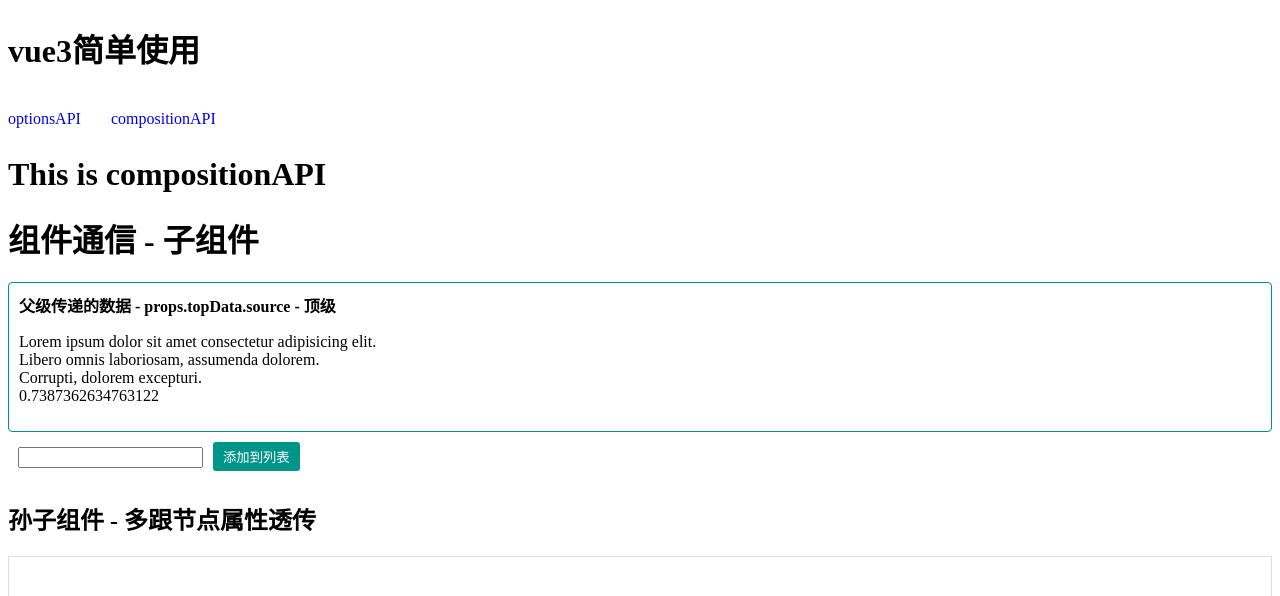
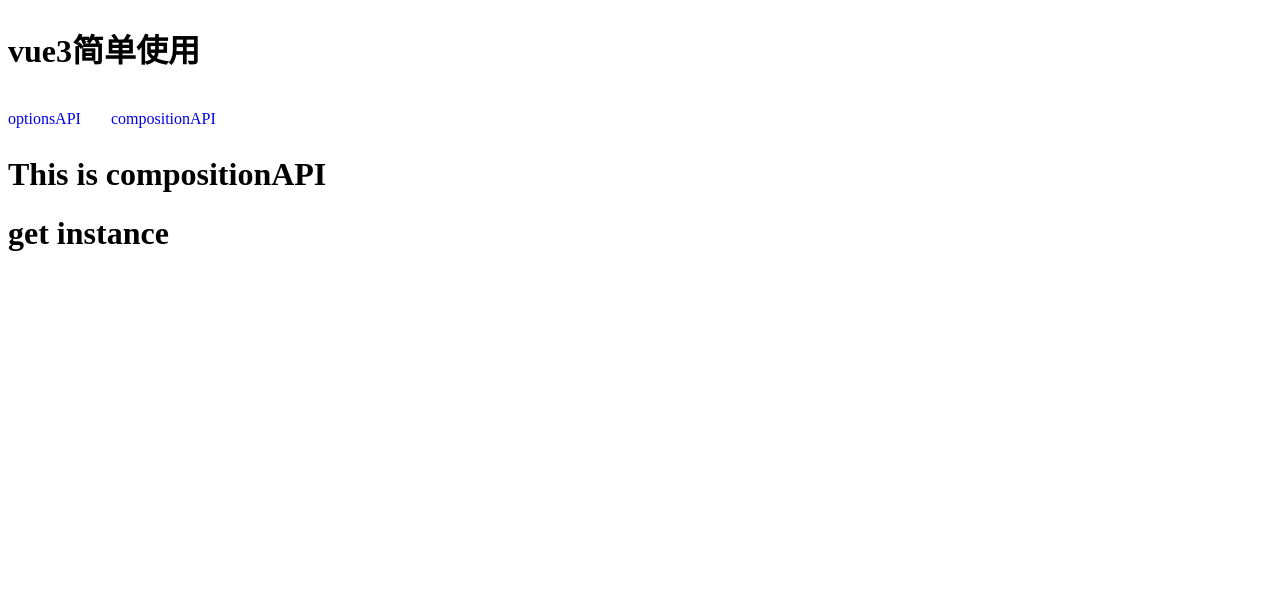
Before and after one commit to 15638833667/vue3, a Vue app: page /compositionAPI in a window 1280 px wide. Shown: the top 596 px of the page. Built offline with nearby package versions, Linux system fonts and the light colour scheme.

Commit message:
示例-this

```diff
--- /dev/null
+++ b/src/components/getInstance.vue
@@ -0,0 +1,32 @@
+<template>
+  <h1>get instance</h1>
+</template>
+
+<script>
+import { onMounted, getCurrentInstance } from "vue";
+
+export default {
+  name: "GetInstance",
+  data() {
+    return {
+      x: 1,
+      y: 2,
+    };
+  },
+  setup() {
+    console.log("this1", this);
+
+    onMounted(() => {
+      console.log("this in onMounted", this);
+      console.log("x", instance.data.x);
+    });
+
+    const instance = getCurrentInstance();
+    console.log("instance", instance);
+  },
+  mounted() {
+    console.log("this2", this);
+    console.log("y", this.y);
+  },
+};
+</script>
--- a/src/views/compositionAPI.vue
+++ b/src/views/compositionAPI.vue
@@ -7,13 +7,14 @@
   <!-- 生命周期 -->
   <!-- <LifeCycles></LifeCycles> -->
   <!-- <LifeCyclesComposition></LifeCyclesComposition> -->
-  <Communication :topData="state" :type="state.type" color="red" fontSize="12" @add="addToList" @addList="addToList"></Communication>
+  <!-- <Communication :topData="state" :type="state.type" color="red" fontSize="12" @add="addToList" @addList="addToList"></Communication> -->
   <!-- <Ref></Ref> -->
   <!-- <RefTemplate></RefTemplate> -->
   <!-- <ToRef></ToRef> -->
   <!-- <ToRefs></ToRefs> -->
   <!-- <Watch></Watch> -->
   <!-- <MousePosition></MousePosition> -->
+  <GetInstance></GetInstance>
 </template>
 <script>
 import LifeCycles from "../components/lifeCycles.vue";
@@ -25,6 +26,7 @@ import RefTemplate from "../components/refTemplate.vue";
 import ToRef from "../components/toRef.vue";
 import ToRefs from "../components/toRefs.vue";
 import MousePosition from "../components/mousePosition/index.vue";
+import GetInstance from "../components/getInstance.vue";
 
 import { provide, reactive, ref, toRefs } from "vue";
 
@@ -40,6 +42,7 @@ export default {
     ToRefs,
     MousePosition,
     Communication,
+    GetInstance
   },
   setup() {
     const state = reactive({
```
